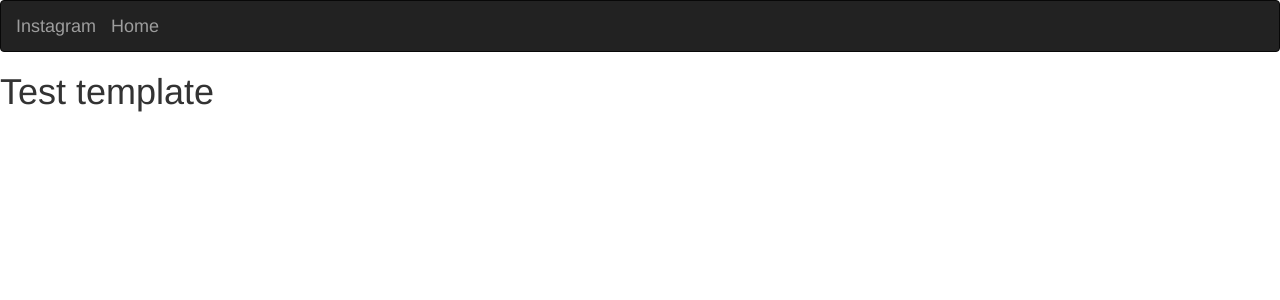
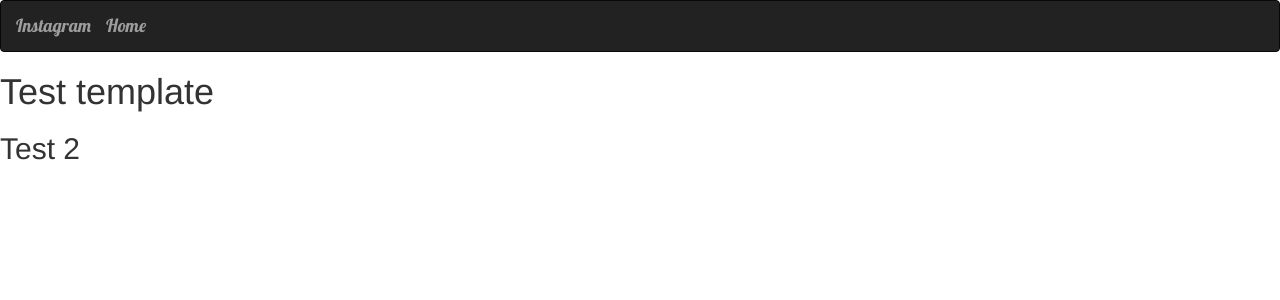
Before and after one commit to msyoki/Instaclone, a Django app: template Instagram/Instaclone/templates/Instaclone/index.html in a window 1280 px wide. Shown: the top 300 px of the page. Run offline with Django 3.2, Linux system fonts and the light colour scheme; the template is opened without the code that fills it, so the values that code supplies are empty; parts of the project's set-up code (start-up, migrations or seed data) failed here and were passed over; some libraries are stand-ins or nearby versions.

Commit message:
add css static link and new font link

```diff
--- a/Instagram/Instaclone/templates/Instaclone/base.html
+++ b/Instagram/Instaclone/templates/Instaclone/base.html
@@ -13,7 +13,8 @@
 
   {% block styles %}
     {% bootstrap_css %}
-    <!-- <link rel="stylesheet" href="{% static 'css/index.css' %}"> -->
+    <link rel="stylesheet" href="{% static 'css/index.css' %}">
+    <link href="https://fonts.googleapis.com/css2?family=Lobster&display=swap" rel="stylesheet">
   {% endblock %}
 
 </head>
--- a/Instagram/Instaclone/templates/Instaclone/index.html
+++ b/Instagram/Instaclone/templates/Instaclone/index.html
@@ -2,4 +2,5 @@
 {% block content %}
 {{block.super}}
 <h1>Test template</h1>
+<h2>Test 2</h2>
 {%endblock%}
```
